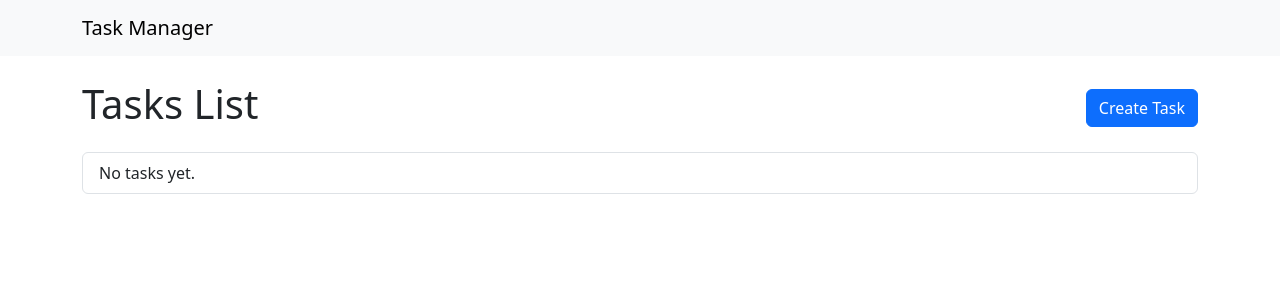
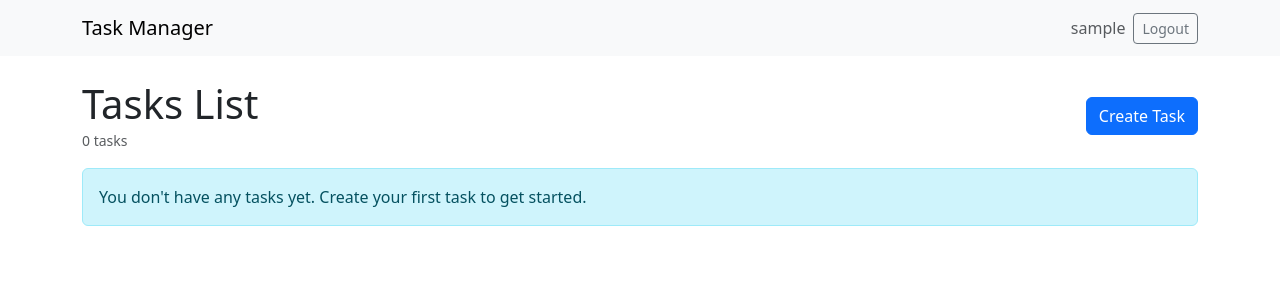
Before and after one commit to MadKloK/task-manager, a Django app: page /task/ in a window 1280 px wide. Shown: the top 300 px of the page. Run offline with Django 5.2, Linux system fonts and the light colour scheme; the visitor is signed in with stand-in values (Sample User, id 1); data that the repository does not hold is empty.

Commit message:
add accounting functionality + better ui/ux

```diff
--- a/accounts/urls.py
+++ b/accounts/urls.py
@@ -4,7 +4,7 @@ from accounts import views
 app_name = 'accounts'
 
 urlpatterns = [
-    path('login/', views.login_view, name='account-login'),
-    path('logout/', views.logout_view, name='account-logout'),
-    path('register/', views.register_view, name='account-register'),
+    path('login/', views.login_view, name='login'),
+    path('logout/', views.logout_view, name='logout'),
+    path('register/', views.register_view, name='register'),
 ]
--- a/config/urls.py
+++ b/config/urls.py
@@ -21,7 +21,8 @@ from django.conf.urls.static import static
 
 urlpatterns = [
     path('admin/', admin.site.urls),
-    path('task/', include('tasks.urls'))
+    path('task/', include('tasks.urls')),
+    path('accounts/', include('accounts.urls')),
 ]
 
 if settings.DEBUG:
--- a/templates/base.html
+++ b/templates/base.html
@@ -23,9 +23,32 @@
 
     <nav class="navbar navbar-expand-lg bg-body-tertiary mb-4">
         <div class="container">
-            <a class="navbar-brand" href="{% url 'tasks:task-list' %}">
+
+            <a class="navbar-brand"
+            href="{% url 'tasks:task-list' %}">
                 Task Manager
             </a>
+
+            {% if user.is_authenticated %}
+            <div class="d-flex align-items-center gap-2">
+
+                <span class="text-muted">
+                    {{ user.username }}
+                </span>
+
+                <form method="post"
+                    action="{% url 'accounts:logout' %}">
+                    {% csrf_token %}
+
+                    <button type="submit"
+                            class="btn btn-outline-secondary btn-sm">
+                        Logout
+                    </button>
+                </form>
+
+            </div>
+            {% endif %}
+
         </div>
     </nav>
 
--- a/templates/tasks/task_list.html
+++ b/templates/tasks/task_list.html
@@ -3,9 +3,14 @@
 {% block content %}
 
 <div class="d-flex justify-content-between align-items-center mb-3">
-    <h1>Tasks List</h1>
+    <div>
+        <h1 class="mb-0">Tasks List</h1>
+        <small class="text-muted">
+            {{ tasks.count }} task{{ tasks.count|pluralize }}
+        </small>
+    </div>
 
-    <a href="{% url 'tasks:task-create' %}" class="btn btn-primary">
+    <a class="btn btn-primary">
         Create Task
     </a>
 </div>
@@ -16,8 +21,16 @@
     <div class="list-group-item d-flex justify-content-between align-items-center">
 
         <div>
-            {{ task.title }}
+            <strong>{{ task.title }}</strong>
+
+            {% if task.description %}
+            <div class="text-muted small">
+                {{ task.description|truncatechars:80 }}
             </div>
+            {% endif %}
+        </div>
+
+        <div class="d-flex align-items-center">
 
             {% if task.completed %}
             <span class="badge text-bg-success me-2">
@@ -29,19 +42,24 @@
             </span>
             {% endif %}
 
-        <a href="{% url 'tasks:task-update' pk=task.pk %}" class="btn btn-sm btn-outline-primary me-2">
+            <a href="{% url 'tasks:task-update' pk=task.pk %}"
+            class="btn btn-sm btn-outline-primary me-2">
                 Edit
             </a>
 
-        <a href="{% url 'tasks:task-delete' pk=task.pk %}" class="btn btn-sm btn-outline-danger me-2">
+            <a href="{% url 'tasks:task-delete' pk=task.pk %}"
+            class="btn btn-sm btn-outline-danger">
                 Delete
             </a>
+
+        </div>
+
     </div>
 
     {% empty %}
 
-        <div class="list-group-item">
-            No tasks yet.
+        <div class="alert alert-info">
+            You don't have any tasks yet. Create your first task to get started.
         </div>
 
     {% endfor %}
```
Also changed, not shown: accounts/views.py (+55 -1 lines), templates/accounts/account_login.html (added, +32 -0 lines), templates/accounts/account_register.html (added, +30 -0 lines). Lines whose indentation alone changed are shown as unchanged.
